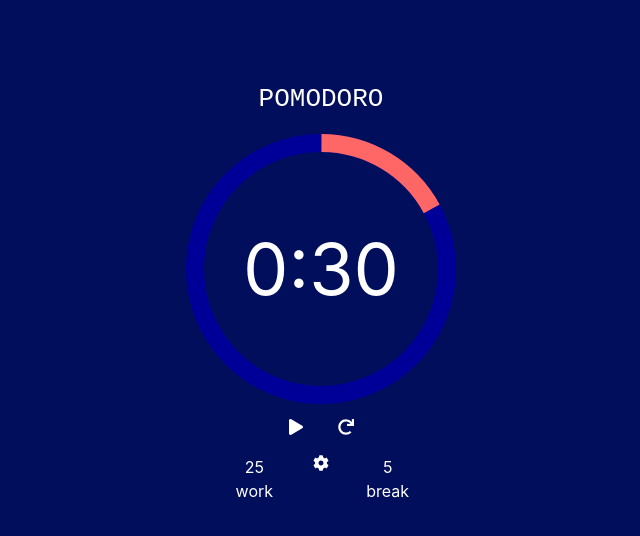
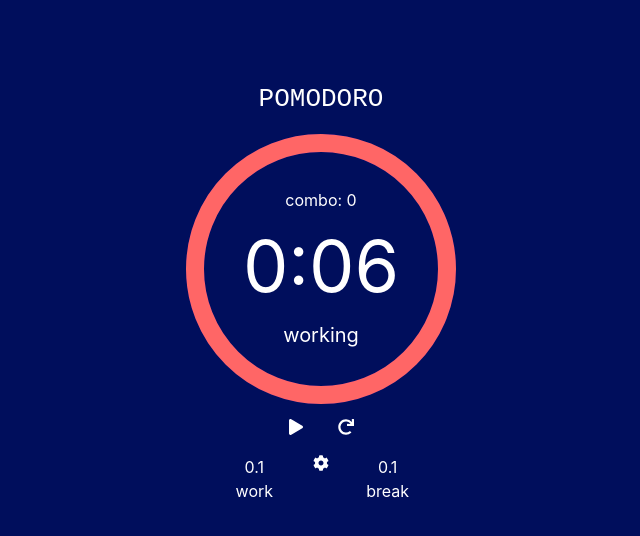
Before and after one commit to alexsandersouzafr/pomodoro, a React (Create React App) app: page / in a window 1280 px wide. Shown: the top 536 px of the page, without its empty margins (319-959 px from the left). Built offline with nearby package versions, Linux system fonts and the light colour scheme.

Commit message:
reset button fix

```diff
--- a/src/App.css
+++ b/src/App.css
@@ -2,3 +2,12 @@
   text-align: center;
   background-color: rgb(0, 14, 92);
 }
+
+.transition {
+  color: white;
+}
+
+@keyframes status_transition{
+  from {color:rgb(0, 14, 92)}
+  to {color: white;}
+}
--- a/src/App.js
+++ b/src/App.js
@@ -1,15 +1,98 @@
 import "./App.css";
 import Clock from "./components/clock";
-import Controls from "./components/controls";
-import Config from "./components/config";
 import { ChakraProvider, Box, Grid, GridItem, Center } from "@chakra-ui/react";
-import { FaPlay, FaRedo } from "react-icons/fa";
+import { FaPlay, FaRedo, FaPause, FaCog } from "react-icons/fa";
 
-import { useState } from "react";
+import { useState, useEffect } from "react";
 
 function App() {
-  const [target, setTarget] = useState(25*60);
-  const [time, setTime] = useState(30); //tempo em segundos
+  const [workTarget, setWorkTarget] = useState(0.1 * 60);
+  const [breakTarget, setBreakTarget] = useState(0.1 * 60);
+  const [time, setTime] = useState(workTarget); //tempo em segundos
+  const [counting, setCounting] = useState(false);
+  const [working, setWorking] = useState(true);
+  const [clockTarget, setClockTarget] = useState(workTarget);
+  const [combo, setCombo] = useState(0);
+  let tick = 1000;
+  let timeout;
+
+  function PlayPause() {
+    if (counting === false) {
+      return <FaPlay color="white" onClick={() => setCounting(!counting)} />;
+    } else {
+      return <FaPause color="white" onClick={() => setCounting(!counting)} />;
+    }
+  }
+
+  function Controls() {
+    const handleReset = () => {
+      clearTimeout(timeout);
+      setCounting(false);
+      setWorking(true);
+      setTime(workTarget);
+      setClockTarget(workTarget);
+    };
+
+    return (
+      <Center>
+        <Grid w="100px" templateColumns="repeat(2, 1fr)">
+          <Center>
+            <PlayPause />
+          </Center>
+          <Center>
+            <FaRedo onClick={() => handleReset()} color="white" />
+          </Center>
+        </Grid>
+      </Center>
+    );
+  }
+
+  function Config() {
+    return (
+      <Center>
+        <Box p={5} color="white">
+          <Grid w="200px" templateColumns="repeat(3, 1fr)">
+            <GridItem>
+              {workTarget / 60}
+              <br />
+              work
+            </GridItem>
+            <GridItem>
+              <Center>
+                <FaCog color="white" />
+              </Center>
+            </GridItem>
+            <GridItem>
+              {breakTarget / 60}
+              <br />
+              break
+            </GridItem>
+          </Grid>
+        </Box>
+      </Center>
+    );
+  }
+
+  // Handle pause and stop of countdown
+  useEffect(() => {
+    if (time > 0 && counting === true) {
+      timeout = setTimeout(() => {
+        setTime(time - 1);
+      }, tick);
+    } else if (time === 0 && counting === true) {
+      setWorking(!working);
+      if (working === true) {
+        setTime(breakTarget);
+        setClockTarget(breakTarget);
+      } else {
+        setCombo(combo + 1);
+        setTime(workTarget);
+        setClockTarget(workTarget);
+      }
+    } else {
+      clearTimeout(timeout);
+    }
+  });
 
   return (
     <div className="App">
@@ -23,17 +106,15 @@ function App() {
           >
             POMODORO
           </Box>
-          <Clock time={time} target={target} />
-          <Center>
-            <Grid w="100px" templateColumns="repeat(2, 1fr)">
-              <Center>
-                <FaPlay onClick={() => setTime(time - 1)} color="white" />
-              </Center>
-              <Center>
-                <FaRedo onClick={() => setTime(25*60)} color="white" />
-              </Center>
-            </Grid>
-          </Center>
+          <Clock
+            time={time}
+            target={clockTarget}
+            counting={counting}
+            working={working}
+            combo={combo}
+          />
+
+          <Controls />
           <Config />
         </Box>
       </ChakraProvider>
--- a/src/components/clock.js
+++ b/src/components/clock.js
@@ -1,7 +1,17 @@
 import { ChakraProvider, Box } from "@chakra-ui/react";
 import { CircularProgress, CircularProgressLabel } from "@chakra-ui/react";
+import { useEffect } from "react";
 
 function Clock(props) {
+
+function Status() {
+  if (props.working === true) {
+    return <Box className="transition" fontSize={20}>working</Box>
+  } else {
+    return <Box className="transition" fontSize={20}>break</Box>
+  }
+}
+
   let minutes = (time) => {
     if (time >= 60) {
       minutes = (time - (time % 60)) / 60;
@@ -13,7 +23,7 @@ function Clock(props) {
 
   let seconds = (time) => {
     if (time >= 60) {
-      if (time == 60) {
+      if (time === 60) {
         seconds = 0;
       } else {
         seconds = time - minutes * 60;
@@ -28,7 +38,8 @@ function Clock(props) {
     return fseconds;
   };
 
-  let progress = 17 //TODO
+  let progress = 100 / props.target * props.time;
+
 
   return (
     <ChakraProvider>
@@ -40,11 +51,17 @@ function Clock(props) {
         thickness="6px"
       >
         <CircularProgressLabel>
+        <Box color="white" fontSize={16}> combo: {props.combo}</Box>
           <Box color="white">
             {minutes(props.time)}:{seconds(props.time)}
           </Box>
+          <Box>
+            <Status />
+
+          </Box>
         </CircularProgressLabel>
       </CircularProgress>
+
     </ChakraProvider>
   );
 }
--- a/src/components/config.js
+++ b/src/components/config.js
@@ -5,26 +5,7 @@ import { FaCog } from "react-icons/fa";
 function Config() {
   return (
     <ChakraProvider>
-      <Center>
-        <Box p={5} color="white">
-          <Grid w="200px" templateColumns="repeat(3, 1fr)">
-            <GridItem>
-              25
-              <br />
-              work
-            </GridItem>
-            <GridItem>
-              <Center>
-                <FaCog color="white" />
-              </Center>
-            </GridItem>
-            <GridItem>
-              5<br />
-              break
-            </GridItem>
-          </Grid>
-        </Box>
-      </Center>
+
     </ChakraProvider>
   );
 }
```
